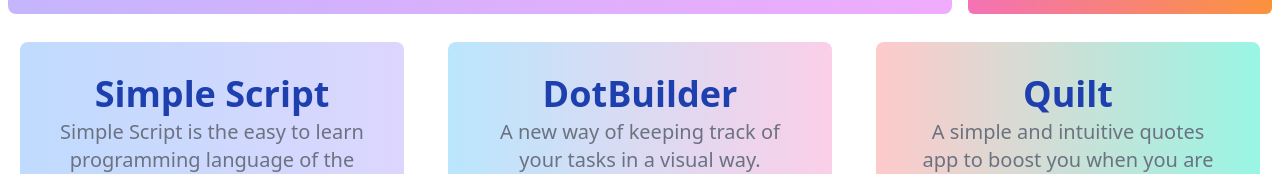
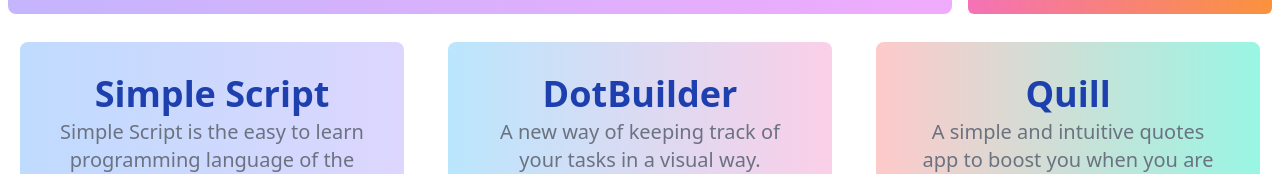
Before and after one commit to Thatoddone1/portfolio, a SvelteKit app: page / in a window 1280 px wide. Shown: the part 478-652 px from the top of the page. Built offline with nearby package versions, Linux system fonts and the light colour scheme.

Commit message:
fixed project name from Quilt to Quill

```diff
--- a/src/routes/Projects.svelte
+++ b/src/routes/Projects.svelte
@@ -46,14 +46,14 @@
             <div class="p-5 pt-10 text-xl font-bold">Coming Soon!</div>
         </div>
     </div>
-    <!--Quilt ↓-->
+    <!--Quill ↓-->
     <div
         class="rounded-lg bg-gradient-to-r from-red-200 to-teal-200 dark:to-red-700 dark:from-teal-700 p-10 pb-7 pt-7 transition-all duration-800 ease-in-out m-5 justify-center item-center"
     >
         <h1
             class="text-center font-bold text-4xl p-1 text-blue-800 dark:text-blue-300"
         >
-            Quilt
+            Quill
         </h1>
         <p
             class="font-medium text-xl text-center text-gray-500 dark:text-gray-300"
```
